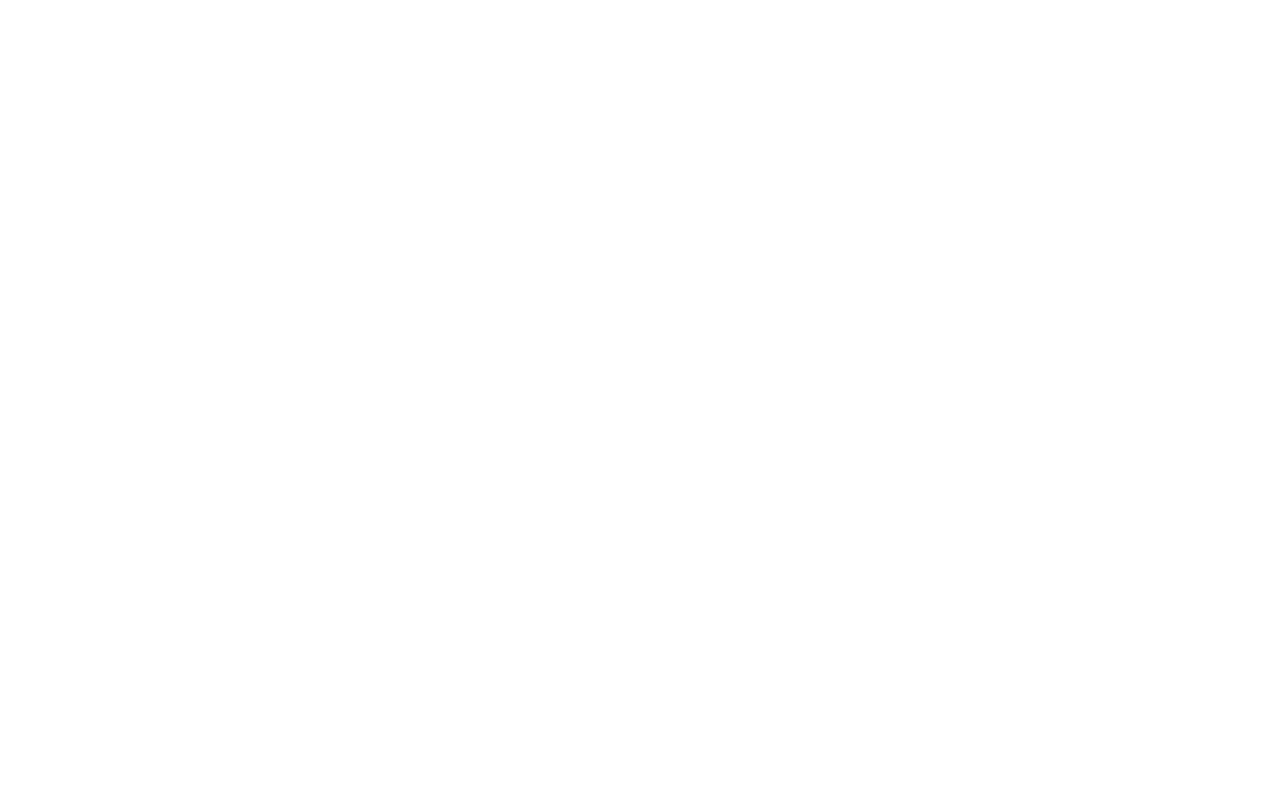
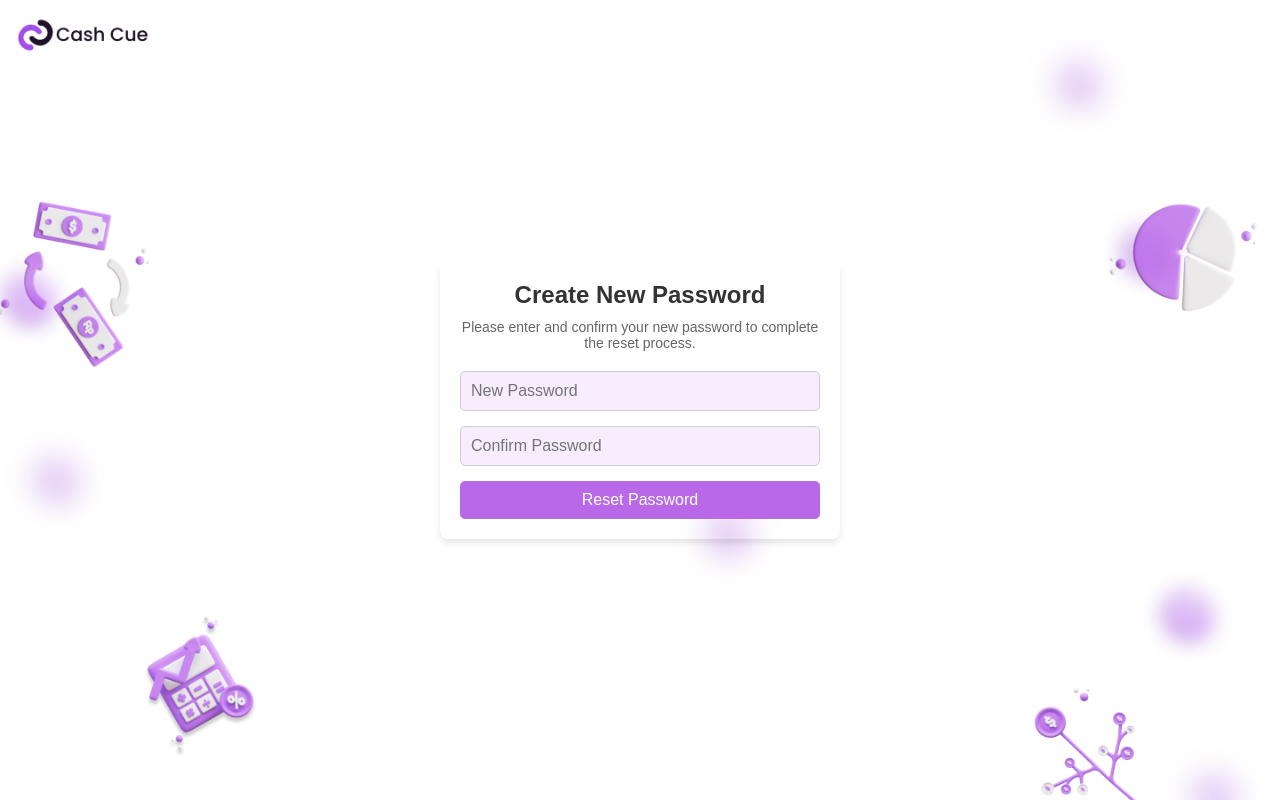
Before and after one commit to heyitsshubh/Expense-tracker, a React (Vite) app in the folder Expence app/: page /reset-password/1 in a window 1280 px wide. Before the commit this address had no page. Built offline with nearby package versions, Linux system fonts and the light colour scheme.

Commit message:
added sliding animation in signup.jsx and working on resetpass

```diff
--- a/Expence app/src/Components/App.jsx
+++ b/Expence app/src/Components/App.jsx
@@ -5,6 +5,7 @@ import { BrowserRouter as Router, Routes, Route } from 'react-router-dom';
 import LoginPage from './Login';
 import SignUp from './Signup';
 import Forgot1 from './Forgot1';
+import ResetPassword from './Resetpass';
 
 function App() {
   return (
@@ -14,6 +15,7 @@ function App() {
         <Route path="/" element={<SignUp />} />
         <Route path="/signup" element={<LoginPage/>} />
         <Route path="/forgot" element={<Forgot1 />} />
+        <Route path="/reset-password/:token" element={<ResetPassword />} />
       </Routes>
     </Router>
   );
--- a/Expence app/src/Components/Login.jsx
+++ b/Expence app/src/Components/Login.jsx
@@ -52,7 +52,7 @@ const LoginPage = () => {
             <h2>Cash Cue</h2>
             <p className="register-text">
               If you don't have an account register <br />
-              You can <button>Register here !</button>
+              You can <span>Register here !</span>
             </p>
           </div>
         </div>
--- /dev/null
+++ b/Expence app/src/Components/Resetpass.jsx
@@ -0,0 +1,89 @@
+import React, { useState } from "react";
+import { useNavigate, useLocation } from "react-router-dom";
+import axios from "axios";
+import "../Styles/Resetpass.css";
+
+const ResetPassword = () => {
+  const [password, setPassword] = useState("");
+  const [confirmPassword, setConfirmPassword] = useState("");
+  const [message, setMessage] = useState(""); // For success messages
+  const [error, setError] = useState(""); // For error messages
+  const [loading, setLoading] = useState(false); // For loading state
+  const navigate = useNavigate();
+  const location = useLocation(); // To get the token from the URL
+
+  const handleSubmit = async (e) => {
+    e.preventDefault();
+    setError("");
+    setMessage("");
+    setLoading(true);
+
+    if (password !== confirmPassword) {
+      setError("Passwords do not match!");
+      setLoading(false);
+      return;
+    }
+
+    // Extract token from the URL path
+    const resettoken = location.pathname.split("/reset-password/")[1];
+
+    if (!resettoken) {
+      setError("Invalid or missing reset token. Please try again.");
+      setLoading(false);
+      return;
+    }
+
+    try {
+      // Replace with your actual reset password API endpoint
+      const response = await axios.post("https://cash-cue.onrender.com/user/reset-password/:token", {
+        password,
+        resettoken, // Send token for backend verification
+      });
+
+      if (response.status === 200) {
+        setMessage("Password has been reset successfully!");
+        setTimeout(() => {
+          navigate("/"); // Redirect to login page
+        }, 2000);
+      }
+    } catch (err) {
+      setError(err.response?.data?.message || "Failed to reset password. Please try again.");
+    } finally {
+      setLoading(false);
+    }
+  };
+
+  return (
+    <div className="container">
+      <div className="reset-password-container">
+        <h1>Create New Password</h1>
+        <p>Please enter and confirm your new password to complete the reset process.</p>
+
+        {message && <p className="message success">{message}</p>}
+        {error && <p className="message error">{error}</p>}
+
+        <form onSubmit={handleSubmit}>
+          <input
+            type="password"
+            placeholder="New Password"
+            value={password}
+            onChange={(e) => setPassword(e.target.value)}
+            required
+          />
+          <input
+            type="password"
+            placeholder="Confirm Password"
+            value={confirmPassword}
+            onChange={(e) => setConfirmPassword(e.target.value)}
+            required
+          />
+          <button type="submit" disabled={loading}>
+            {loading ? "Resetting..." : "Reset Password"}
+          </button>
+        </form>
+      </div>
+    </div>
+  );
+};
+
+export default ResetPassword;
--- a/Expence app/src/Components/Signup.jsx
+++ b/Expence app/src/Components/Signup.jsx
@@ -1,5 +1,6 @@
 import React, { useState } from 'react';
 import '../Styles/Signup.css'
+import { useNavigate } from 'react-router-dom';
 import Calculator from '../assets/Calculator.png';
  import Money from '../assets/Money.png';
  import Chart from '../assets/Chart.png';
@@ -23,6 +24,9 @@ import Calculator from '../assets/Calculator.png';
     // State for error and success messages
   const [errorMessage, setErrorMessage] = useState('');
   const [successMessage, setSuccessMessage] = useState('');
+
+  const [isSliding, setIsSliding] = useState(false); // State to handle sliding animation
+  const navigate = useNavigate();
 
   const handleSubmit = async (e) => {
     e.preventDefault();
@@ -51,6 +55,9 @@ import Calculator from '../assets/Calculator.png';
   setSuccessMessage('Signup successful!');
   setErrorMessage('');
   console.log('Signup response:', response.data);
+  // Trigger sliding animation and navigate to Login
+  setIsSliding(true);
+  setTimeout(() => navigate('/signup'), 1000); // Wait for the animation to complete
 } catch (error) {
   console.error('Error during signup:', error.response?.data || error.message);
   setErrorMessage(
@@ -59,6 +66,11 @@ import Calculator from '../assets/Calculator.png';
   setSuccessMessage('');
 }
 
+  };
+  const handleclick = () => {
+    // Trigger sliding animation when clicking "Login here"
+    setIsSliding(true);
+    setTimeout(() => navigate('/signup'), 500);
   };
 
 
@@ -146,7 +158,7 @@ import Calculator from '../assets/Calculator.png';
            <p>
              If you already have an account
              <br />
-             You can <a href="#register">Register here</a>!
+             You can <a href="#register" onClick={handleclick}>Register here</a>!
            </p>
            <div className="images-container">
              <img src={Calculator} alt="Calculator" className='calc' />
--- a/Expence app/src/Styles/Login.css
+++ b/Expence app/src/Styles/Login.css
@@ -107,11 +107,8 @@ html, body {
     color: black;
   }
 
-  .register-text button {
-    background:  #a300ff;
-    color: white;
-    cursor: pointer;
-    border: none;
+  .register-text span{
+    color:  #a300ff;
   }
 
   .bottom-section {
--- /dev/null
+++ b/Expence app/src/Styles/Resetpass.css
@@ -0,0 +1,85 @@
+.container{
+    display: flex;
+    justify-content: center;
+    align-items: center;
+    height: 100vh;
+    background-image: url('../assets/forgotimg.png');
+    background-size: cover;
+     /* background-position: center;  */
+    background-repeat: no-repeat;
+    width: 100%;
+    font-family: 'Poppins', sans-serif;
+    margin: 0;
+    padding: 0;
+}
+
+.reset-password-container {
+    text-align: center;
+    max-width: 400px;
+    margin: 0 auto;
+    padding: 20px;
+    /* background-image: url('../assets/forgotimg.png');
+    background-size: cover;
+    background-repeat: no-repeat; */
+    border-radius: 8px;
+    box-shadow: 0 4px 6px rgba(0, 0, 0, 0.1);
+  }
+
+  h1 {
+    font-size: 24px;
+    margin-bottom: 10px;
+    color: #333;
+  }
+
+  p {
+    font-size: 14px;
+    color: #666;
+    margin-bottom: 20px;
+  }
+
+  form {
+    display: flex;
+    flex-direction: column;
+    gap: 15px;
+  }
+
+  input {
+    padding: 10px;
+    font-size: 16px;
+    border: 1px solid #ccc;
+    border-radius: 5px;
+    background: rgba(163,60,235,0.09);
+  }
+
+  button {
+    padding: 10px;
+    font-size: 16px;
+    background: #b968e7;
+    color: white;
+    border: none;
+    border-radius: 5px;
+    cursor: pointer;
+  }
+
+  /* button:hover {
+    background-color: #8e63e6;
+  } */
+  @media (max-width: 480px) {
+    h1 {
+        font-size: 18px;
+    }
+
+    p {
+        font-size: 12px;
+    }
+
+    input,
+    button {
+        font-size: 12px;
+        padding: 6px;
+    }
+
+    .container {
+        padding: 10px;
+    }
+}
--- a/Expence app/src/Styles/Signup.css
+++ b/Expence app/src/Styles/Signup.css
@@ -17,7 +17,7 @@
 }
 
 .form-section {
-  background-color: #b968e7;
+   background-color: #b968e7;
   border-radius: 0 90px 90px 0;
   width: 70%;
   padding: 40px;
@@ -45,6 +45,7 @@
   padding: 15px;
   border: none;
   border-radius: 5px;
+  background: white;
 }
 
 .form-section p{
@@ -78,7 +79,7 @@
   border-radius: 5px;
   cursor: pointer;
 }
-
+/*
 .social-icons {
   display: flex;
   gap: 15px;
@@ -102,7 +103,7 @@
 
 .social-button:hover {
   transform: scale(1.05);
-}
+} */
 
 .info-section {
   background-color: #fff;
```
